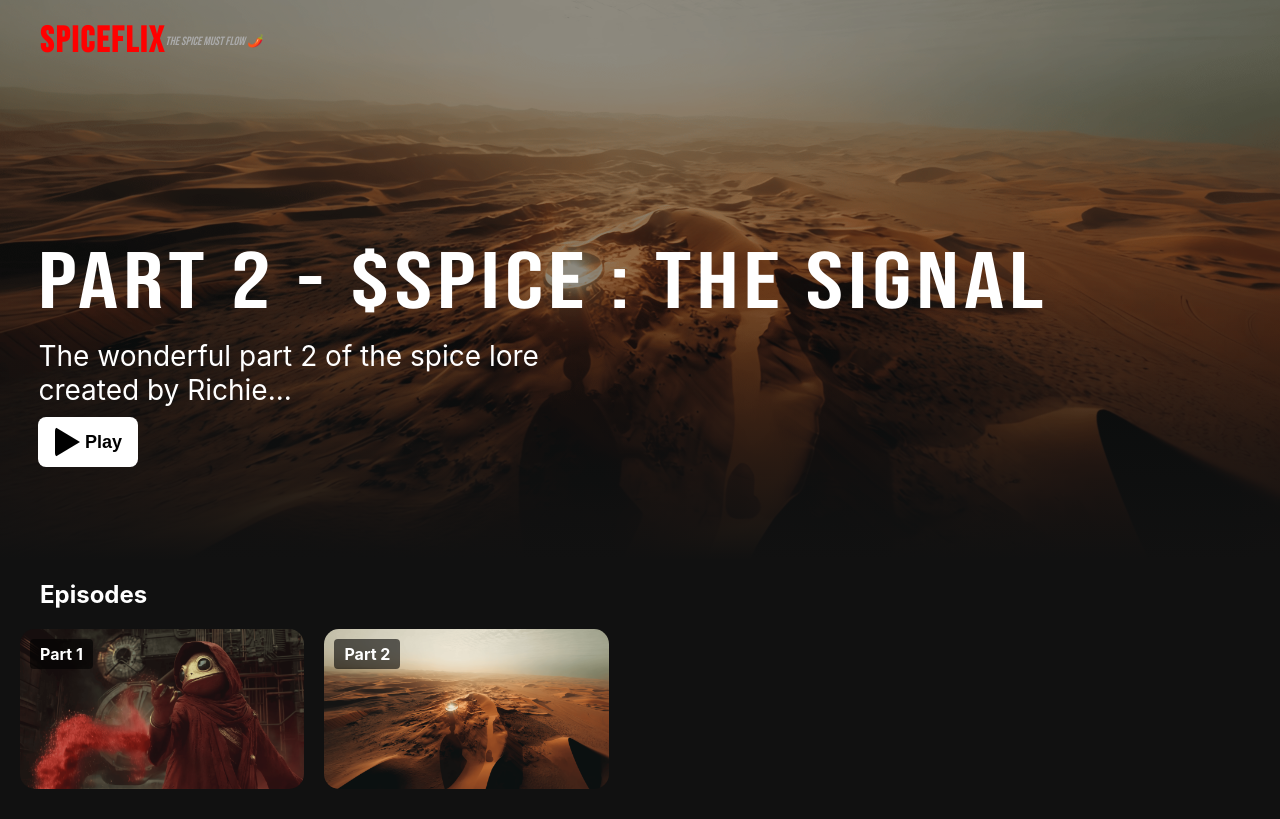
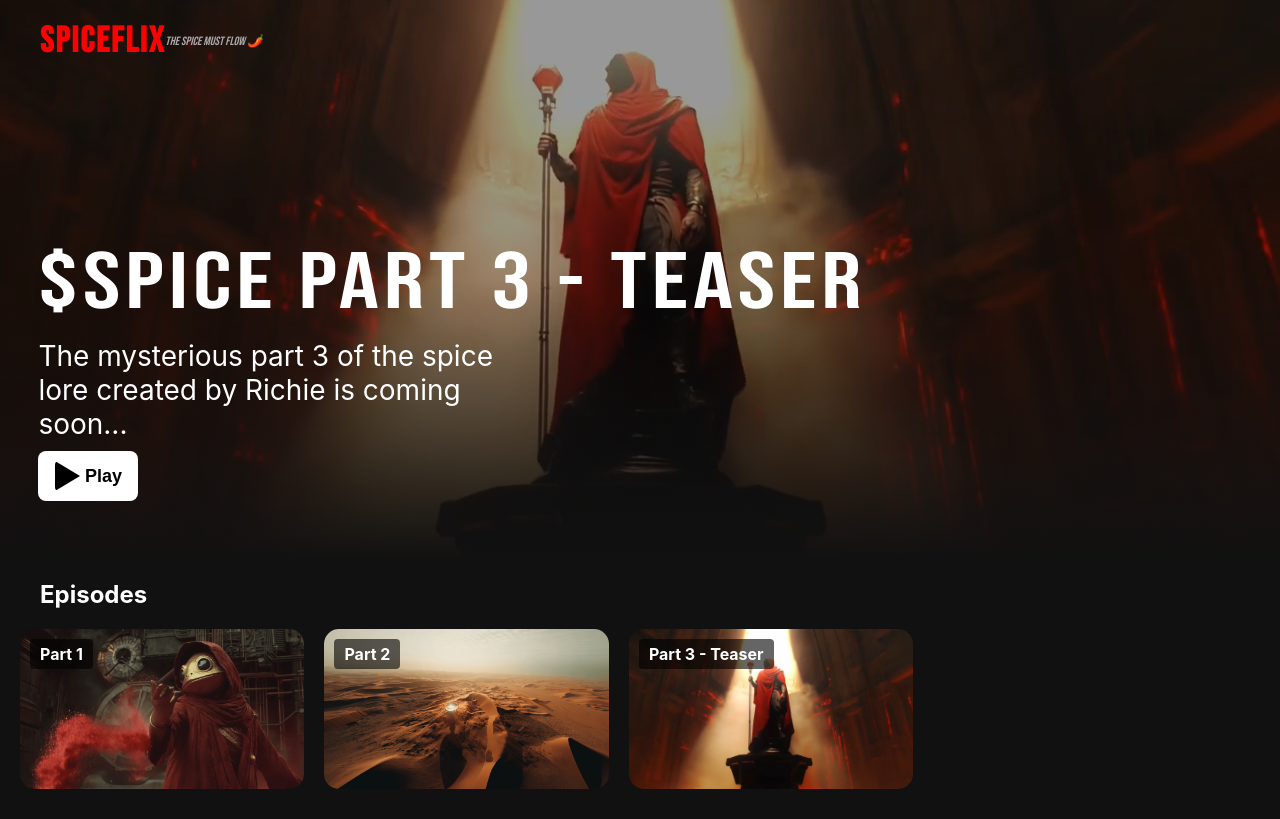
Before and after one commit to CosmosWorms/spiceflix, a React (Create React App) app: page / in a window 1280 px wide. Built offline with nearby package versions, Linux system fonts and the light colour scheme.

Commit message:
teaser3added

```diff
--- a/src/App.js
+++ b/src/App.js
@@ -14,6 +14,17 @@ function App() {
     setModalData(null);
   };
 
+  const teasers = [
+      {
+        id: 1,
+        title: "Part 3",
+        description: "The mysterious part 3 of the spice lore created by Richie is coming soon...",
+        videoSrc: "/teasers/part3teaser.mp4",
+        placeholderSrc: "/teasers/part3-teaser-placeholder.png",
+        postUrl: "https://x.com/richieblasco/status/1868832935388103078",
+      }
+
+  ]
   // Videos array with X post links
   const videos = [
     {
@@ -32,14 +43,15 @@ function App() {
       placeholderSrc: "/images/part2-placeholder.png",
       postUrl: "https://x.com/richieblasco/status/1862992510261526682",
     },
-    // {
-    //   id: 3,
-    //   title: "Episode 3",
-    //   description: "Hope emerges from the darkest places...",
-    //   videoSrc: "/videos/video3.mp4",
-    //   placeholderSrc: "/images/video3-placeholder.png",
-    //   postUrl: "https://x.com/example_post_3",
-    // },
+    {
+      id: 3,
+      title: "Part 3 - Teaser",
+      description: "The mysterious part 3 of the spice lore created by Richie is coming soon...",
+      videoSrc: "/teasers/part3teaser.mp4",
+      placeholderSrc: "/teasers/part3-teaser-placeholder.png",
+      postUrl: "https://x.com/richieblasco/status/1868832935388103078",
+    }
+
     // {
     //   id: 4,
     //   title: "Episode 4",
@@ -65,17 +77,17 @@ function App() {
         <section className="hero">
           <img
             className="hero-image"
-            src="/images/part2-placeholder.png" /* Replace with actual hero image */
+            src="/teasers/part3-teaser-placeholder.png" /* Replace with actual hero image */
             alt="Hero Scene"
           />
           <div className="overlay"></div>
           <div className="hero-text">
-            <h1 className="hero-title">PART 2 - $SPICE : THE SIGNAL</h1>
+            <h1 className="hero-title">$SPICE PART 3 - TEASER</h1>
             <p className="hero-description">
-              The wonderful part 2 of the spice lore created by Richie...
+              The mysterious part 3 of the spice lore created by Richie is coming soon...
             </p>
             <div className="hero-buttons">
-            <button className="play-button" onClick={() => openModal(videos[1])}>
+            <button className="play-button" onClick={() => openModal(videos[2])}>
             <span className="play-triangle"></span> Play
           </button>
             </div>
```
Also changed, not shown: public/teasers/part3-teaser-placeholder.png (added), 1 other file (tests, documents, lock files or other folders).
